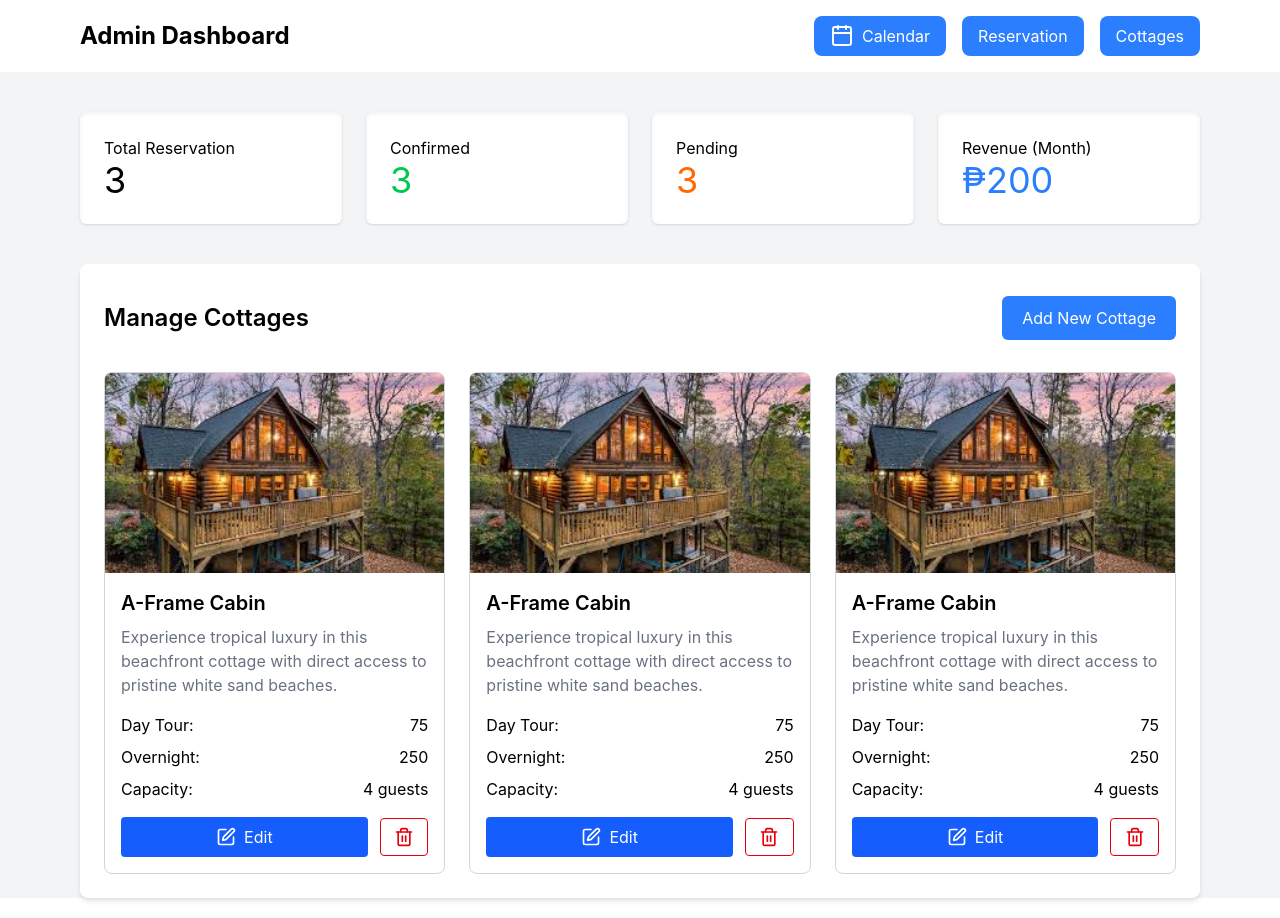
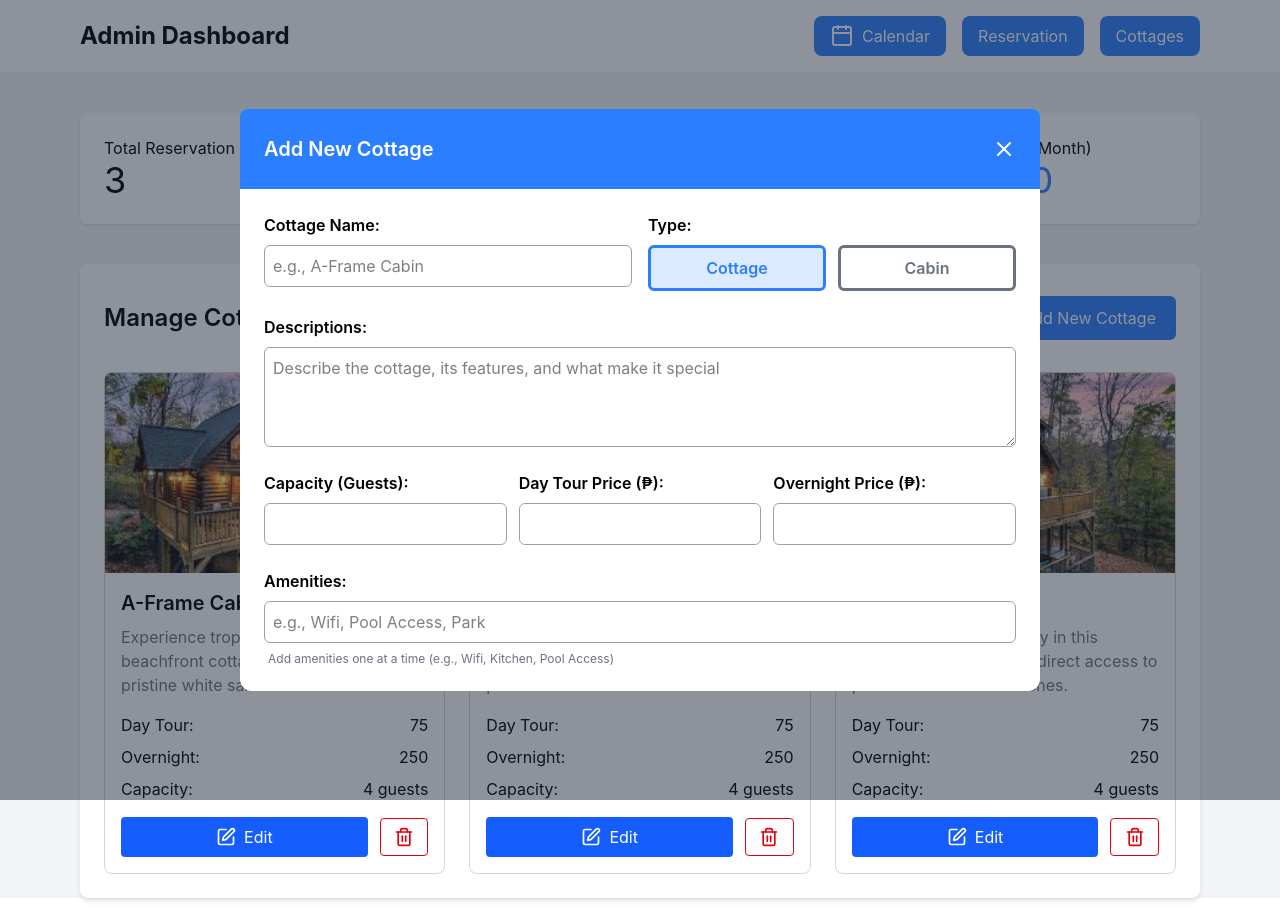
Before and after one commit to Code-W-Gab/Resort_Reservation, a React app in the folder frontend/: page /cottage in a window 1280 px wide. Both pictures are taken after a click on the button "Add New Cottage". Built offline with nearby package versions, Linux system fonts and the light colour scheme; the HTML template or start-up script is replaced by a standard one.

Commit message:
Make Add Cottage Dialog V1

```diff
--- a/frontend/src/Components/Admin/Cottages/AddCottage.jsx
+++ b/frontend/src/Components/Admin/Cottages/AddCottage.jsx
@@ -1,8 +1,23 @@
+import { useState } from "react"
+import AddCottageModal from "./AddCottageModal"
+
 export default function AddCottage() {
+  const [isAddCottageOpenModal, setIsAddCottageOpenModal] = useState(false)
+
   return(
-    <main className="flex items-center justify-between">
-      <h1 className="text-2xl font-semibold">Manage Cottages</h1>
-      <button className="bg-blue-500 text-white px-5 py-2.5 rounded-md">Add New Cottage</button>
+    <main>
+      <main className="flex items-center justify-between">
+        <h1 className="text-2xl font-semibold">Manage Cottages</h1>
+        <button className="bg-blue-500 text-white px-5 py-2.5 rounded-md" onClick={() => setIsAddCottageOpenModal(true)}>Add New Cottage</button>
+      </main>
+
+      {isAddCottageOpenModal && (
+        <div className="fixed inset-0 flex bg-gray-800/50 items-center justify-center z-40">
+          <div className="z-50">
+            <AddCottageModal/>
+          </div>
+        </div>
+      )}
     </main>
   )
 }
--- /dev/null
+++ b/frontend/src/Components/Admin/Cottages/AddCottageModal.jsx
@@ -0,0 +1,67 @@
+import { X } from 'lucide-react'
+
+export default function AddCottageModal() {
+  return(
+    <main className='bg-white w-200 rounded-xl'>
+      <header className='h-20 flex items-center justify-between text-white bg-blue-500 px-6 rounded-tr-lg rounded-tl-lg w-full'>
+        <h1 className='text-xl font-semibold'>Add New Cottage</h1>
+        <X />
+      </header>
+      <div className='px-6 py-6'>
+        <div className='grid grid-cols-2 gap-4'>
+          <div className='flex flex-col gap-2'>
+            <label className='font-semibold'>Cottage Name:</label>
+            <input className='border border-gray-400 rounded-md p-2' type="text" placeholder='e.g., A-Frame Cabin'/>
+          </div>
+          <div className='flex flex-col gap-2'>
+            <label className='font-semibold'>Type:</label>
+            <div className='grid grid-cols-2 gap-3 items-center'>
+              <button className='border-3 border-blue-500 bg-blue-100 w-full py-2 rounded-md text-blue-500 font-semibold'>Cottage</button>
+              <button className='border-3 border-gray-500 w-full py-2 rounded-md text-gray-500 font-semibold'>Cabin</button>
+            </div>
+          </div>
+        </div>
+
+        <div className='flex flex-col gap-2 mt-6'>
+          <label className='font-semibold'>Descriptions:</label>
+          <textarea
+            className='border border-gray-400 rounded-md p-2 h-25'
+            placeholder="Describe the cottage, its features, and what make it special"
+          ></textarea>
+        </div>
+
+        <div className='grid grid-cols-3 gap-3 mt-6'>
+          <div className='flex flex-col gap-2'>
+            <label className='font-semibold'>Capacity (Guests):</label>
+            <input
+              className='border border-gray-400 rounded-md p-2'
+              type="number"/>
+          </div>
+          <div className='flex flex-col gap-2'>
+            <label className='font-semibold'>Day Tour Price (₱):</label>
+            <input
+              className='border border-gray-400 rounded-md p-2'
+              type="number"/>
+          </div>
+          <div className='flex flex-col gap-2'>
+            <label className='font-semibold'>Overnight Price (₱):</label>
+            <input
+              className='border border-gray-400 rounded-md p-2'
+              type="number"/>
+          </div>
+        </div>
+
+        <div>
+          <div className='flex flex-col gap-2 mt-6'>
+            <label className='font-semibold'>Amenities:</label>
+            <input
+              className='border border-gray-400 rounded-md p-2'
+              type="text"
+              placeholder='e.g., Wifi, Pool Access, Park'/>
+            <p className='text-xs text-gray-500 px-1'>Add amenities one at a time (e.g., Wifi, Kitchen, Pool Access)</p>
+          </div>
+        </div>
+      </div>
+    </main>
+  )
+}
```
